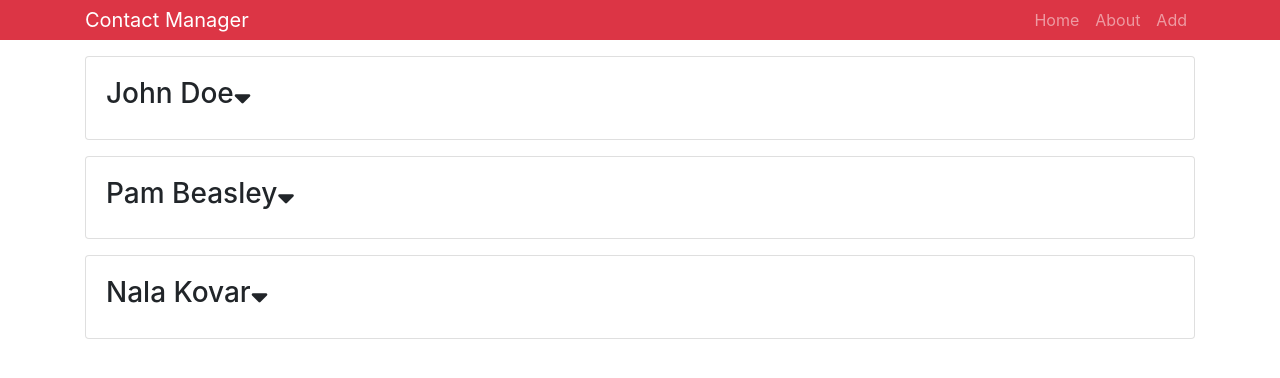
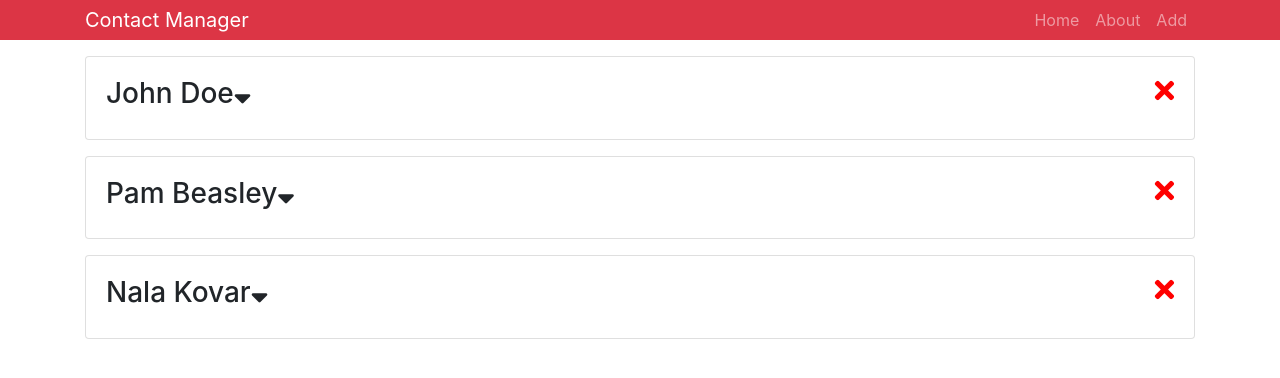
Before and after one commit to mkovar52/react-app, a React (Create React App) app: page / in a window 1280 px wide. Shown: the top 378 px of the page. Built offline with nearby package versions, Linux system fonts and the light colour scheme.

Commit message:
added delete feat for contacts

```diff
--- a/src/components/Contact.js
+++ b/src/components/Contact.js
@@ -4,6 +4,10 @@
 class Contact extends Component {
   state = {
     showContactInfo: false
+  };
+
+  onDeleteClick = () => {
+    this.props.deleteClickHandler();
   };
 
   render() {
@@ -21,6 +25,12 @@
               })
             }
             className="fas fa-sort-down"
+            style={{ cursor: "pointer" }}
+          />
+          <i
+            className="fas fa-times"
+            style={{ cursor: "pointer", float: "right", color: "red" }}
+            onClick={this.onDeleteClick}
           />
         </h3>
         <div />
@@ -36,7 +46,8 @@
 }
 
 Contact.propTypes = {
-  contact: PropTypes.object.isRequired
+  contact: PropTypes.object.isRequired,
+  deleteClickHandler: PropTypes.func.isRequired
 };
 
 export default Contact;
--- a/src/components/Contacts.js
+++ b/src/components/Contacts.js
@@ -25,13 +25,27 @@
     ]
   };
 
+  deleteContact = id => {
+    const { contacts } = this.state;
+
+    const newContacts = contacts.filter(contact => contact.id !== id);
+
+    this.setState({
+      contacts: newContacts
+    });
+  };
+
   render() {
     const { contacts } = this.state;
 
     return (
       <React.Fragment>
         {contacts.map(contact => (
-          <Contact key={contact.id} contact={contact} />
+          <Contact
+            key={contact.id}
+            contact={contact}
+            deleteClickHandler={this.deleteContact.bind(this, contact.id)}
+          />
         ))}
       </React.Fragment>
     );
```
